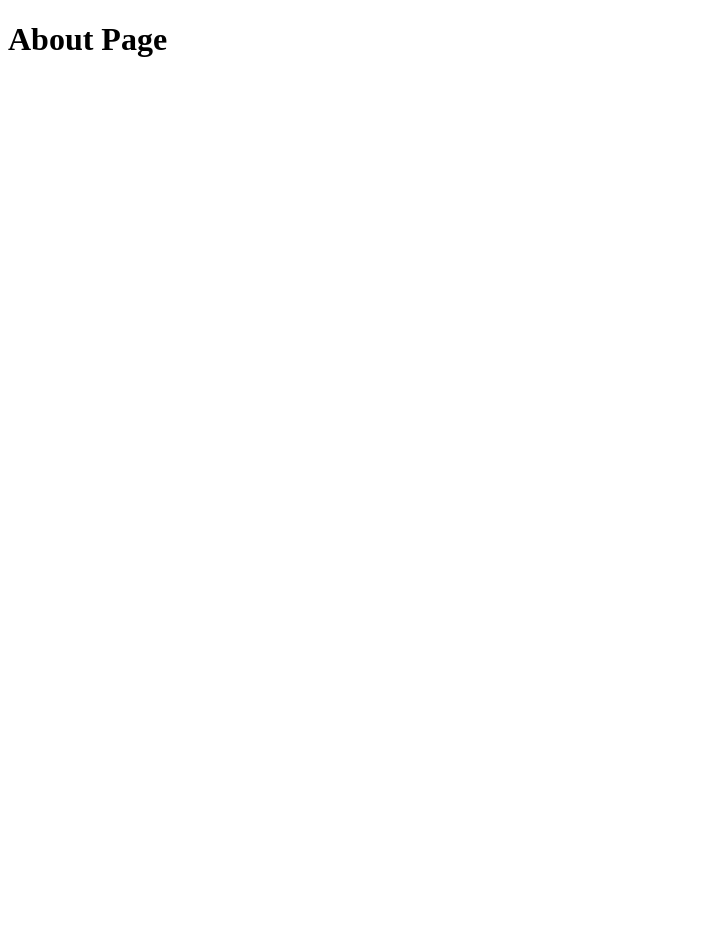
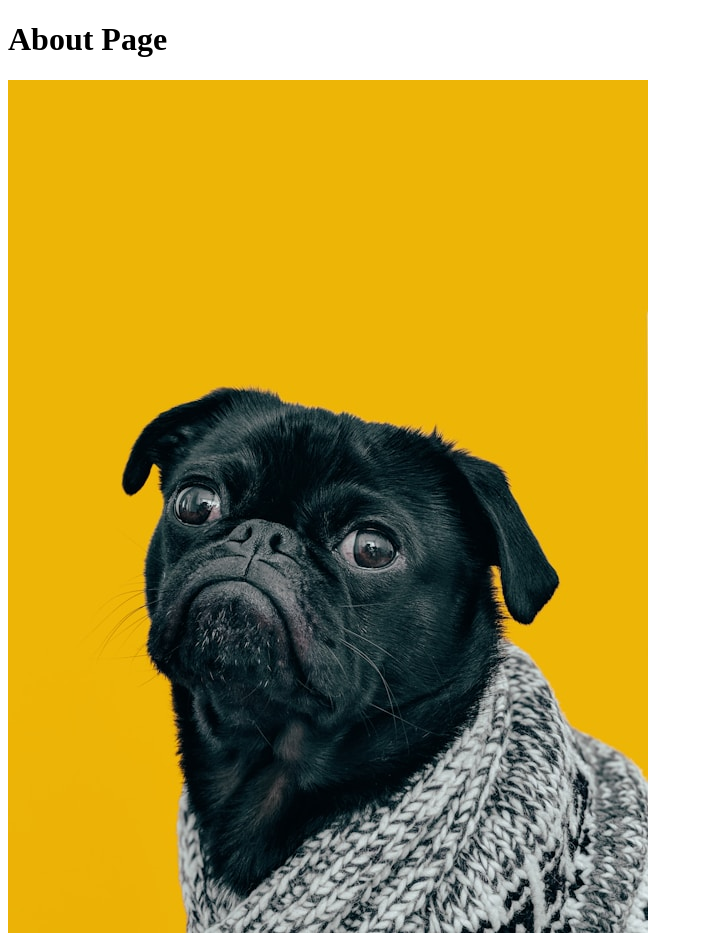
Before and after one commit to NWDevelopment-H/OdinProject, a plain HTML site: page htmlFoundations/odin-links-and-images/pages/about.html in a window 1280 px wide. Shown: the whole page, without its empty margins (0-703 px from the left). Before the commit the page ends 800 px from the top, so only its background shows below. Drawn offline with Linux system fonts and the light colour scheme.

Commit message:
Add dog image to index and about

```diff
--- a/htmlFoundations/odin-links-and-images/pages/about.html
+++ b/htmlFoundations/odin-links-and-images/pages/about.html
@@ -7,5 +7,6 @@
 
   <body>
     <h1>About Page</h1>
+    <img src="../images/dog.png">
   </body>
 </html>
```
